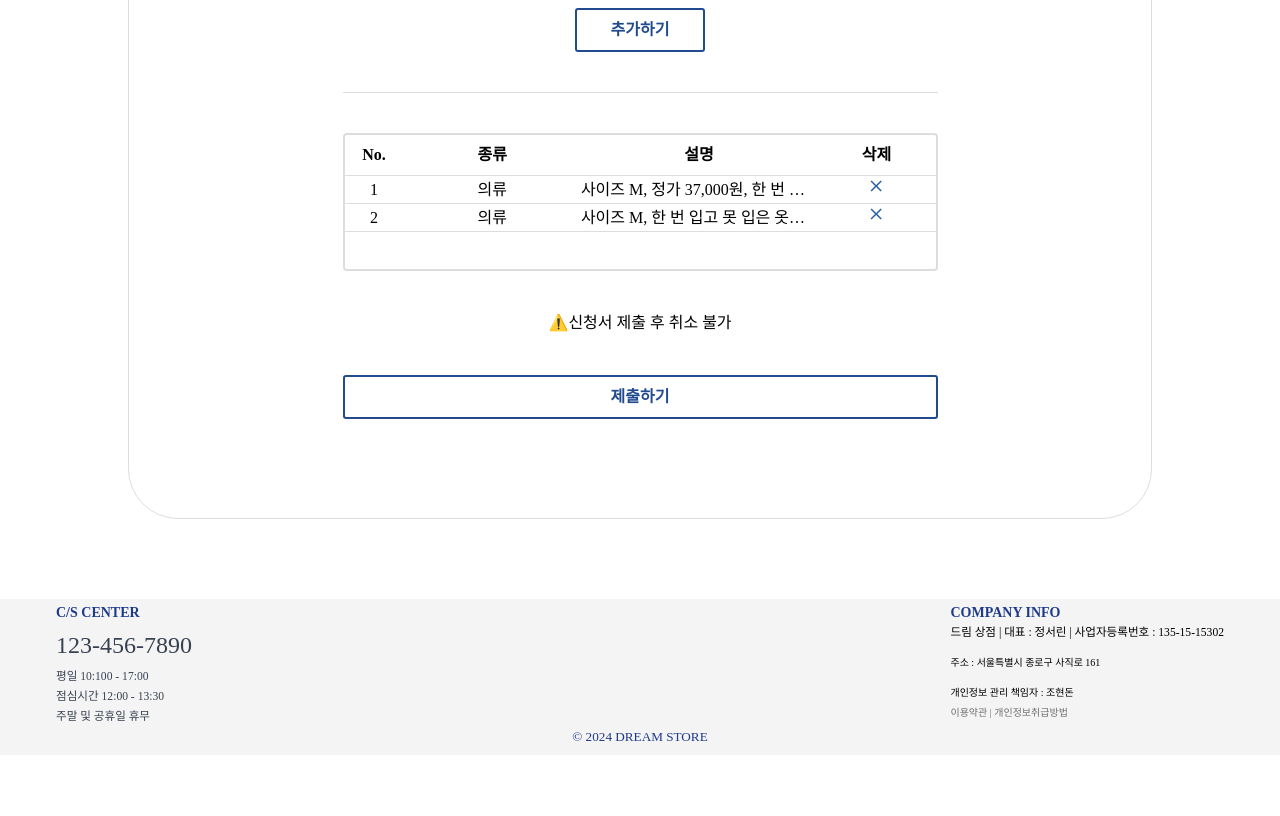
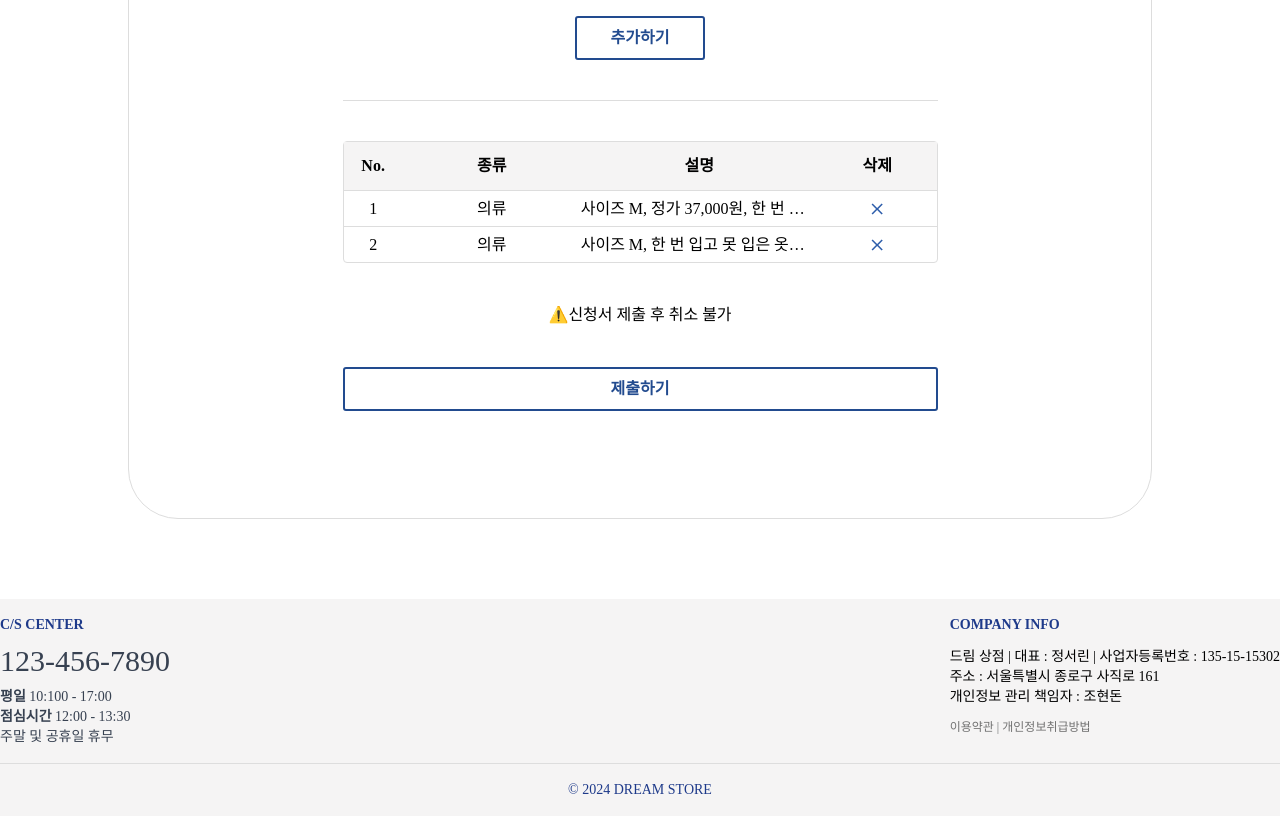
Before and after one commit to FRONTENDSCHOOL8/dream8, a React (Vite) app: page /DonationForm in a window 1280 px wide. Shown: the part 760-1576 px from the top of the page. Before the commit the page ends 1515 px from the top, so only its background shows below. Built offline with nearby package versions, Linux system fonts and the light colour scheme.

Commit message:
[Design] :  header - width 크기조정, footer - 마크업수정

```diff
--- a/src/components/Footer/Footer.tsx
+++ b/src/components/Footer/Footer.tsx
@@ -1,37 +1,38 @@
+
 function Footer() {
   return (
-    <footer className="w-full flex flex-col px-14 bg-gray-300 text-sm">
-      <div className="flex justify-between pt-1">
-        <div className="flex flex-col gap-3">
+    <footer className="w-full bg-gray-300 text-sm">
+      <div className="max-w-[1440px] flex justify-between m-auto py-4">
+        <div className="flex flex-col gap-2">
           <span className="text-blue-900 font-bold">C/S CENTER</span>
-          <span className=" text-[1.5rem] text-gray-700">123-456-7890</span>
+          <span className="text-3xl text-gray-700">123-456-7890</span>
           <div className="flex flex-col  text-gray-700">
-            <span className="text-[0.725rem]">평일 10:100 - 17:00</span>
-            <span className="text-[0.725rem]">점심시간 12:00 - 13:30</span>
-            <span className="text-[0.725rem]">주말 및 공휴일 휴무</span>
+            <span><strong>평일</strong> 10:100 - 17:00</span>
+            <span><strong>점심시간</strong> 12:00 - 13:30</span>
+            <span>주말 및 공휴일 휴무</span>
           </div>
         </div>
 
-        <div className="flex flex-col">
+        <div className="flex flex-col gap-3">
           <span className="text-blue-900 font-bold">COMPANY INFO</span>
-          <div className="flex flex-col gap-[0.625rem]">
-            <span className="text-[0.725rem]">
+          <div className="flex flex-col">
+            <span>
               드림 상점 | 대표 : 정서린 | 사업자등록번호 : 135-15-15302
             </span>
-            <span className="text-[0.625rem]">
+            <span>
               주소 : 서울특별시 종로구 사직로 161
             </span>
-            <span className="text-[0.625rem]">
+            <span>
               개인정보 관리 책임자 : 조현돈
             </span>
           </div>
-          <span className="text-gray-500 text-[0.625rem]">
+          <span className="text-gray-500 text-xs">
             이용약관 | 개인정보취급방법
           </span>
         </div>
       </div>
 
-      <div className="text-blue-900 m-auto text-[0.825rem] pb-2">
+      <div className=" border-t border-gray-200 text-blue-900 m-auto py-4 text-center">
         © 2024 DREAM STORE
       </div>
     </footer>
--- a/src/pages/Donation/DonationForm.tsx
+++ b/src/pages/Donation/DonationForm.tsx
@@ -1,6 +1,5 @@
-import Delete from '../../assets/images/donation/delet-button.svg'
-
 import { useId } from 'react';
+import DonationTable from './atoms/DonationTable';
 
 function DonationForm() {
   const id = useId();
@@ -43,8 +42,6 @@ function DonationForm() {
               <textarea
                 name="description"
                 id="description"
-                cols="30"
-                rows="10"
                 placeholder="물품 설명을 입력하세요"
                 className="w-[600px] h-[200px] p-2 bg-gray-300"
               />
@@ -60,40 +57,7 @@ function DonationForm() {
 
           <div className="w-full h-[1px] bg-gray-200"></div>
 
-          <div className='w-full h-[138px] border-2 border-gray-200 rounded-[4px]'>
-            <table className='w-full table-fixed'>
-              <thead>
-                <tr className='border-b border-gray-200'>
-                  <th className='w-[10%] p-2'>No.</th>
-                  <th className='w-[30%] p-2'>종류</th>
-                  <th className='w-[40%] p-2'>설명</th>
-                  <th className='w-[20%] p-2'>삭제</th>
-                </tr>
-              </thead>
-              <tbody className='text-center'>
-                <tr className='border-b border-gray-200'>
-                  <td>1</td>
-                  <td>의류</td>
-                  <td className='truncate'>사이즈 M, 정가 37,000원, 한 번 입고 못 입은 옷이라 오염 없이 깨끗해요.</td>
-                  <th>
-                    <button type="button">
-                      <img src={Delete} alt="삭제하기" className='w-[20px] h-[20px]' />
-                    </button>
-                  </th>
-                </tr>
-                <tr className='border-b border-gray-200'>
-                  <td>2</td>
-                  <td>의류</td>
-                  <td className='truncate'>사이즈 M, 한 번 입고 못 입은 옷이라 오염 없이 깨끗해요.</td>
-                  <th>
-                    <button type="button">
-                      <img src={Delete} alt="삭제하기" className='w-[20px] h-[20px]' />
-                    </button>
-                  </th>
-                </tr>
-              </tbody>
-            </table>
-          </div>
+          <DonationTable />
 
           <p>⚠️신청서 제출 후 취소 불가</p>
 
--- /dev/null
+++ b/src/pages/Donation/atoms/DonationTable.tsx
@@ -0,0 +1,40 @@
+import DeleteButton from "../organisms/DeleteButton";
+import DeletButton from "../organisms/DeleteButton";
+
+
+function DonationTable () {
+  return (
+    <div className='w-full border border-gray-200 rounded-[4px]'>
+      <table className='w-full table-fixed'>
+        <thead>
+          <tr className="bg-gray-300">
+            <th className='w-[10%] py-3'>No.</th>
+            <th className='w-[30%] py-3'>종류</th>
+            <th className='w-[40%] py-3'>설명</th>
+            <th className='w-[20%] py-3'>삭제</th>
+          </tr>
+        </thead>
+        <tbody className='text-center'>
+          <tr className='border-t border-gray-200'>
+            <td>1</td>
+            <td>의류</td>
+            <td className='truncate'>사이즈 M, 정가 37,000원, 한 번 입고 못 입은 옷이라 오염 없이 깨끗해요.</td>
+            <th>
+              <DeleteButton />
+            </th>
+          </tr>
+          <tr className='border-t border-gray-200'>
+            <td>2</td>
+            <td>의류</td>
+            <td className='truncate'>사이즈 M, 한 번 입고 못 입은 옷이라 오염 없이 깨끗해요.</td>
+            <th>
+              <DeletButton/>
+            </th>
+          </tr>
+        </tbody>
+      </table>
+    </div>
+  )
+}
+
+export default DonationTable;
--- /dev/null
+++ b/src/pages/Donation/organisms/DeleteButton.tsx
@@ -0,0 +1,11 @@
+import Delete from '../../../assets/images/donation/delet-button.svg'
+
+function DeleteButton() {
+  return (
+    <button type="button">
+      <img src={Delete} alt="삭제하기" className='w-[20px] h-[20px] mt-2' />
+    </button>
+  )
+}
+
+export default DeleteButton;
```
